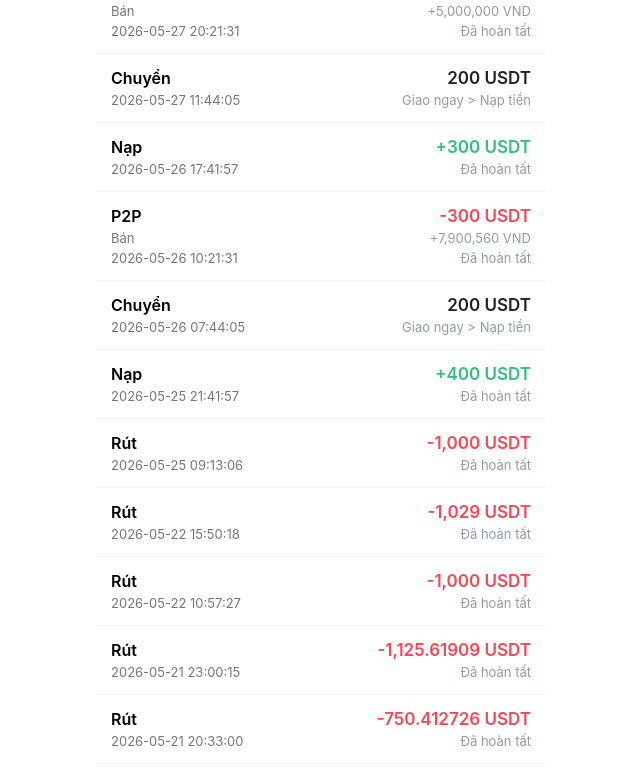
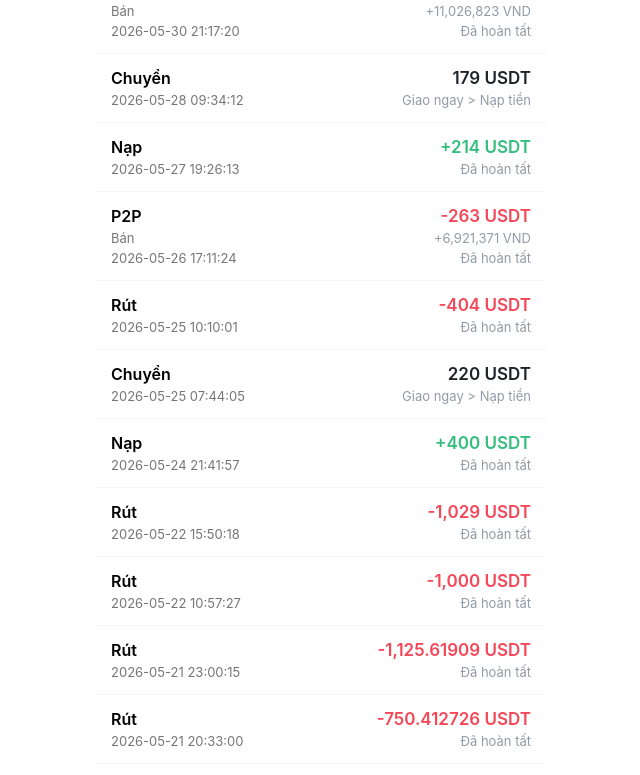
Before and after one commit to Duythang220911/binance-wallet-end, a React app: page assets-history.html in a window 1280 px wide. Shown: the part 93-868 px from the top of the page, without its empty margins (319-959 px from the left). Built offline with nearby package versions, Linux system fonts and the light colour scheme.

Commit message:
Update assets-history.html

```diff
--- a/assets-history.html
+++ b/assets-history.html
@@ -36,11 +36,11 @@
                 <div class="item-left">
                     <div class="item-name">P2P</div>
                     <div class="item-desc">Bán</div>
-                    <div class="item-time">2026-05-27 20:21:31</div>
+                    <div class="item-time">2026-05-30 21:17:20</div>
                 </div>
                 <div class="item-right">
-                    <div class="amount sell">-186,79 USDT</div>
-                    <div class="fiat-amount">+5,000,000 VND</div>
+                    <div class="amount sell">-419 USDT</div>
+                    <div class="fiat-amount">+11,026,823 VND</div>
                     <div class="status-done">Đã hoàn tất</div>
                 </div>
             </div>
@@ -48,10 +48,10 @@
             <div class="transaction-item">
                 <div class="item-left">
                     <div class="item-name">Chuyển</div>
-                    <div class="item-time">2026-05-27 11:44:05</div>
+                    <div class="item-time">2026-05-28 09:34:12</div>
                 </div>
                 <div class="item-right">
-                    <div class="amount transfer">200 USDT</div>
+                    <div class="amount transfer">179 USDT</div>
                     <div class="transfer-path">Giao ngay > Nạp tiền</div>
                 </div>
             </div>
@@ -73,10 +73,10 @@
                 <div class="item-left">
                     <div class="item-name">Nạp</div>
                     <!-- <div class="item-desc">Nhận tiền mã hóa</div> -->
-                    <div class="item-time">2026-05-26 17:41:57</div>
+                    <div class="item-time">2026-05-27 19:26:13</div>
                 </div>
                 <div class="item-right">
-                    <div class="amount receive">+300 USDT</div>
+                    <div class="amount receive">+214 USDT</div>
                     <div class="user-id">Đã hoàn tất</div>
                 </div>
             </div>
@@ -84,21 +84,34 @@
                 <div class="item-left">
                     <div class="item-name">P2P</div>
                     <div class="item-desc">Bán</div>
-                    <div class="item-time">2026-05-26 10:21:31</div>
+                    <div class="item-time">2026-05-26 17:11:24</div>
                 </div>
                 <div class="item-right">
-                    <div class="amount sell">-300 USDT</div>
-                    <div class="fiat-amount">+7,900,560 VND</div>
+                    <div class="amount sell">-263 USDT</div>
+                    <div class="fiat-amount">+6,921,371 VND</div>
+                    <div class="status-done">Đã hoàn tất</div>
+                </div>
+            </div>
+            <!-- Item 3 (Rut) -->
+              <div class="transaction-item" data-href="withdraw-money.html">
+                <div class="item-left">
+                    <div class="item-name">Rút</div>
+                    <!-- <div class="item-desc">Bán</div> -->
+                    <div class="item-time">2026-05-25 10:10:01</div>
+                </div>
+                <div class="item-right" >
+                    <div class="amount sell">-404 USDT</div>
+                    <!-- <div class="fiat-amount">+5,000,000 VND</div> -->
                     <div class="status-done">Đã hoàn tất</div>
                 </div>
             </div>
              <div class="transaction-item">
                 <div class="item-left">
                     <div class="item-name">Chuyển</div>
-                    <div class="item-time">2026-05-26 07:44:05</div>
+                    <div class="item-time">2026-05-25 07:44:05</div>
                 </div>
                 <div class="item-right">
-                    <div class="amount transfer">200 USDT</div>
+                    <div class="amount transfer">220 USDT</div>
                     <div class="transfer-path">Giao ngay > Nạp tiền</div>
                 </div>
             </div>
@@ -106,26 +119,14 @@
                 <div class="item-left">
                     <div class="item-name">Nạp</div>
                     <!-- <div class="item-desc">Nhận tiền mã hóa</div> -->
-                    <div class="item-time">2026-05-25 21:41:57</div>
+                    <div class="item-time">2026-05-24 21:41:57</div>
                 </div>
                 <div class="item-right">
                     <div class="amount receive">+400 USDT</div>
                     <div class="user-id">Đã hoàn tất</div>
                 </div>
             </div>
-                  <!-- Item 3 (Rut) -->
-              <div class="transaction-item" data-href="withdraw-money.html">
-                <div class="item-left">
-                    <div class="item-name">Rút</div>
-                    <!-- <div class="item-desc">Bán</div> -->
-                    <div class="item-time">2026-05-25 09:13:06</div>
-                </div>
-                <div class="item-right" >
-                    <div class="amount sell">-1,000 USDT</div>
-                    <!-- <div class="fiat-amount">+5,000,000 VND</div> -->
-                    <div class="status-done">Đã hoàn tất</div>
-                </div>
-            </div>
+
                 <div class="transaction-item" data-href="withdraw-money.html">
                 <div class="item-left">
                     <div class="item-name">Rút</div>
```
